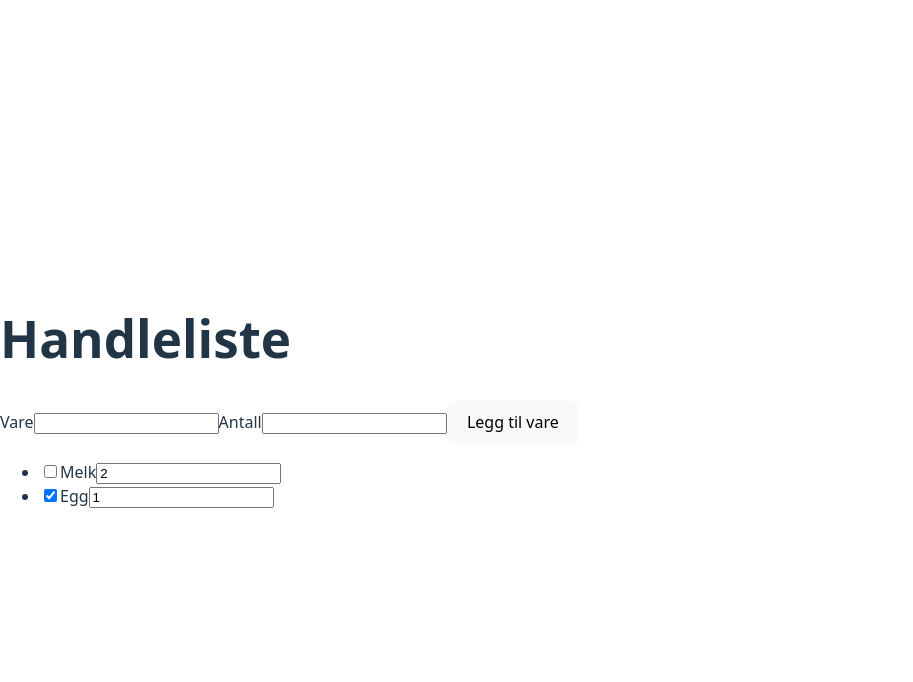
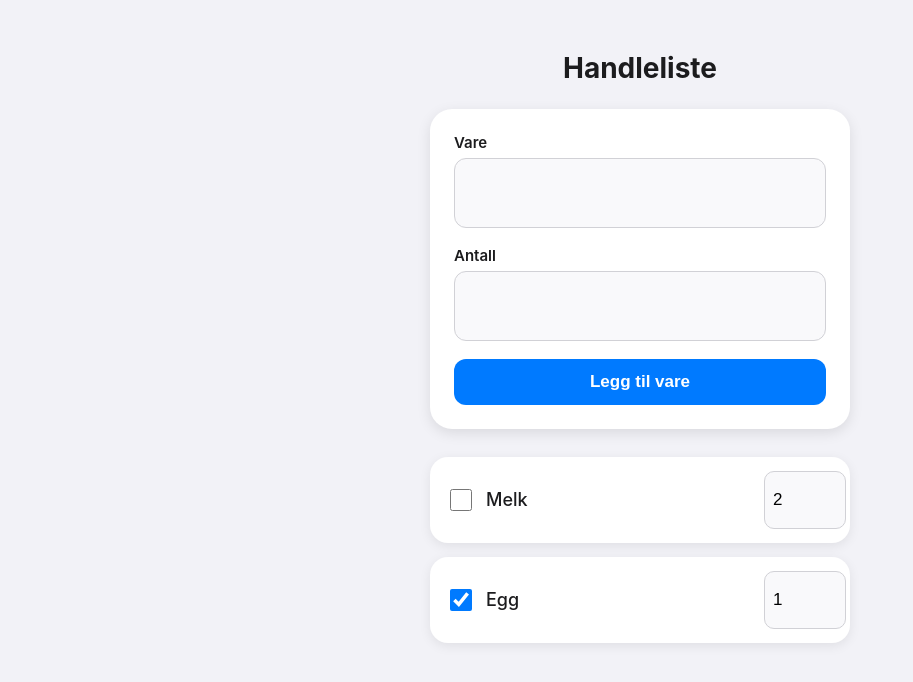
Before and after one commit to galaders/arbeidskrav-Kjetil-Engvold-ITM30617-1-26V-Utvikling-av-interaktive-nettsteder, a React (Vite) app in the folder arbeidskrav2/: page / in a window 1280 px wide. Shown: the top 682 px of the page, without its empty margins (0-913 px from the left). Built offline with nearby package versions, Linux system fonts and the light colour scheme.

Commit message:
siste fiks

```diff
--- a/arbeidskrav2/src/index.css
+++ b/arbeidskrav2/src/index.css
@@ -1,76 +1,113 @@
-/* CSS-variabler og globale stiler for hele applikasjonen */
-:root {
-  /* Skrifttype for hele appen */
-  font-family: system-ui, Avenir, Helvetica, Arial, sans-serif;
-  line-height: 1.5;
-  font-weight: 400;
-
-  /* Fargeskjema som støtter både lyst og mørkt tema */
-  color-scheme: light dark;
-  color: rgba(255, 255, 255, 0.87);
-  background-color: #242424;
-
-  /* Optimalisering for skriftgjengivelse */
-  font-synthesis: none;
-  text-rendering: optimizeLegibility;
-  -webkit-font-smoothing: antialiased;
-  -moz-osx-font-smoothing: grayscale;
+/* GLOBALT */
+body {
+  font-family: -apple-system, BlinkMacSystemFont, "Segoe UI", sans-serif;
+  background: #f2f2f7;
+  margin: 0;
+  padding: 32px;
+  color: #1c1c1e;
 }
 
-/* Stiler for lenker */
-a {
-  font-weight: 500;
-  color: #646cff;
-  text-decoration: inherit;
-}
-a:hover {
-  color: #535bf2;
+main {
+  max-width: 420px;
+  margin: auto;
 }
 
-/* Stiler for body-elementet */
-body {
-  margin: 0;
-  display: flex;
-  place-items: center;
-  min-width: 320px;
-  min-height: 100vh;
+h1 {
+  font-size: 28px;
+  font-weight: 700;
+  margin-bottom: 24px;
+  text-align: center;
+  color: #1c1c1e;
 }
 
-/* Stiler for h1-overskrifter */
-h1 {
-  font-size: 3.2em;
-  line-height: 1.1;
+/* SKJEMA */
+form {
+  display: grid;
+  gap: 18px;
+  background: #ffffff;
+  padding: 24px;
+  border-radius: 22px;
+  box-shadow: 0 4px 14px rgba(0,0,0,0.10);
 }
 
-/* Stiler for knapper */
-button {
-  border-radius: 8px;
-  border: 1px solid transparent;
-  padding: 0.6em 1.2em;
-  font-size: 1em;
-  font-weight: 500;
-  font-family: inherit;
-  background-color: #1a1a1a;
-  cursor: pointer;
-  transition: border-color 0.25s;
-}
-button:hover {
-  border-color: #646cff;
-}
-button:focus,
-button:focus-visible {
-  outline: 4px auto -webkit-focus-ring-color;
+label {
+  font-weight: 600;
+  font-size: 15px;
+  display: grid;
+  gap: 6px;
 }
 
-@media (prefers-color-scheme: light) {
-  :root {
-    color: #213547;
-    background-color: #ffffff;
-  }
-  a:hover {
-    color: #747bff;
-  }
-  button {
-    background-color: #f9f9f9;
-  }
+input[type="text"],
+input[type="number"] {
+  padding: 12px 14px;
+  font-size: 17px;
+  border: 1px solid #d1d1d6;
+  border-radius: 12px;
+  background: #f9f9fb;
+  height: 44px;
 }
+
+button {
+  padding: 12px;
+  font-size: 17px;
+  background: #007aff;
+  color: white;
+  border: none;
+  border-radius: 12px;
+  cursor: pointer;
+  font-weight: 600;
+  height: 46px;
+  transition: background 0.2s;
+}
+
+button:hover {
+  background: #0063d1;
+}
+
+p[role="alert"] {
+  color: #d70015;
+  font-weight: 600;
+  margin: 0;
+  font-size: 15px;
+}
+
+/* LISTE */
+ul {
+  list-style: none;
+  padding: 0;
+  margin-top: 28px;
+}
+
+li {
+  background: #ffffff;
+  padding: 14px 16px;
+  margin-bottom: 14px;
+  border-radius: 18px;
+  display: grid;
+  grid-template-columns: 26px 1fr 70px;
+  gap: 14px;
+  align-items: center;
+  box-shadow: 0 3px 12px rgba(0,0,0,0.08);
+}
+
+li input[type="checkbox"] {
+  width: 22px;
+  height: 22px;
+  accent-color: #007aff;
+}
+
+li span {
+  font-size: 18px;
+  font-weight: 500;
+  color: #1c1c1e;
+}
+
+li input[type="number"] {
+  width: 64px;
+  padding: 8px;
+  font-size: 17px;
+  border-radius: 10px;
+  border: 1px solid #d1d1d6;
+  background: #f9f9fb;
+  height: 40px;
+}
--- a/arbeidskrav2/src/main.jsx
+++ b/arbeidskrav2/src/main.jsx
@@ -1,6 +1,5 @@
 // Lenke til AI-chaten som er brukt for arbeidskravet
 // https://copilot.microsoft.com/shares/MiE9aGEYrcZyD1cYeSL88
-
 // Gjorde dette fort igjen med AI siden jeg gjorde det første gang med AI og må fokusere
 // på arbeidskrav 3 med API siden den er vanskelig. Tar nok denne oppgaven igjen i påskeferien
 // for å lære den ordentlig uten AI
--- a/arbeidskrav2/src/style.css
+++ /dev/null
@@ -1,112 +0,0 @@
-/* Globale stiler for hele applikasjonen */
-body {
-  font-family: sans-serif;
-  background: #f7f7f7;
-  margin: 0;
-  padding: 2rem;
-  color: #222;
-}
-
-/* Stiler for hovedcontaineren */
-main {
-  max-width: 420px;
-  margin: auto;
-}
-
-/* Stiler for overskrifter */
-h1 {
-  font-size: 2rem;
-  margin-bottom: 1.5rem;
-  text-align: center;
-}
-
-/* Stiler for skjemaet til å legge til varer */
-form {
-  display: grid;
-  gap: 1rem;
-  background: white;
-  padding: 1.5rem;
-  border-radius: 12px;
-  box-shadow: 0 2px 6px rgba(0,0,0,0.1);
-}
-
-/* Stiler for etiketter i skjemaet */
-label {
-  font-weight: 600;
-  display: grid;
-  gap: 0.3rem;
-}
-
-/* Stiler for tekst- og tall-inputfelt */
-input[type="text"],
-input[type="number"] {
-  padding: 0.7rem;
-  font-size: 1rem;
-  border: 1px solid #ccc;
-  border-radius: 8px;
-  background: #fafafa;
-}
-
-/* Stiler for knapper */
-button {
-  padding: 0.8rem;
-  font-size: 1rem;
-  background: #007aff;
-  color: white;
-  border: none;
-  border-radius: 8px;
-  cursor: pointer;
-  font-weight: 600;
-}
-
-button:hover {
-  background: #0063d1;
-}
-
-/* Stiler for feilmeldinger */
-p[role="alert"] {
-  color: #b00020;
-  font-weight: 600;
-  margin: 0;
-}
-
-/* Stiler for handlelisten */
-ul {
-  list-style: none;
-  padding: 0;
-  margin-top: 2rem;
-}
-
-/* Stiler for individuelle listeelementer (varer) */
-li {
-  background: white;
-  padding: 0.8rem;
-  margin-bottom: 0.8rem;
-  border-radius: 10px;
-  display: grid;
-  grid-template-columns: auto 1fr auto;
-  gap: 0.8rem;
-  align-items: center;
-  box-shadow: 0 1px 4px rgba(0,0,0,0.08);
-}
-
-/* Stiler for avkrysningsbokser i listen */
-li input[type="checkbox"] {
-  width: 20px;
-  height: 20px;
-}
-
-/* Stiler for varenavn i listen */
-li span {
-  font-size: 1.1rem;
-}
-
-/* Stiler for tall-input i listen for å endre antall */
-li input[type="number"] {
-  width: 60px;
-  padding: 0.4rem;
-  font-size: 1rem;
-  border-radius: 6px;
-  border: 1px solid #ccc;
-  background: #fafafa;
-}
```
